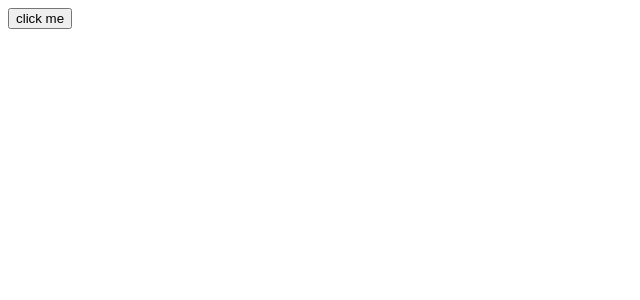
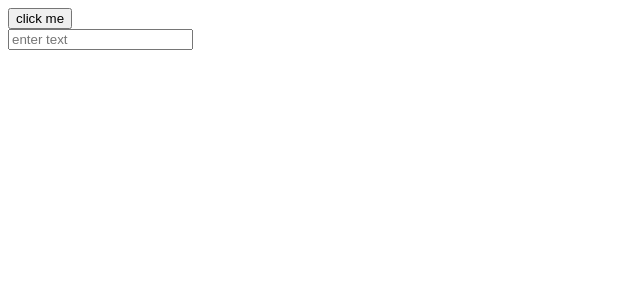
Before and after one commit to KirillBychkov/repo_1, a React (Create React App) app: page / in a window 1280 px wide. Shown: the top 300 px of the page, without its empty margins (0-640 px from the left). Built offline with nearby package versions, Linux system fonts and the light colour scheme.

Commit message:
add new input

```diff
--- a/package.json
+++ b/package.json
@@ -6,10 +6,12 @@
     "@testing-library/jest-dom": "^4.2.4",
     "@testing-library/react": "^9.5.0",
     "@testing-library/user-event": "^7.2.1",
+    "node": "^14.5.0",
     "node-sass": "^4.14.1",
     "react": "^16.13.1",
     "react-dom": "^16.13.1",
-    "react-scripts": "3.4.1"
+    "react-scripts": "3.4.1",
+    "sass": "^1.26.10"
   },
   "scripts": {
     "start": "react-scripts start",
--- a/src/App.js
+++ b/src/App.js
@@ -1,12 +1,16 @@
 import React from 'react';
 import Button from './components/button';
 import './style.sass';
+import Input from './components/input'
 
 
 function App() {
   return (
     <div className="App">
+      <div className='wrapper'>
       <Button text='click me'/>
+      <Input placeholder='enter text'/>
+      </div>
     </div>
   );
 }
--- /dev/null
+++ b/src/components/input/index.js
@@ -0,0 +1,11 @@
+import React from 'react';
+import './style.sass'
+
+ function Input({ placeholder }) {
+    return (
+        <div>
+            <input className='input' type='text' placeholder={placeholder}/>
+        </div>
+    )
+}
+export default Input;
--- /dev/null
+++ b/src/components/input/style.sass
@@ -0,0 +1,2 @@
+.input
+    margin: 0
--- a/src/style.sass
+++ b/src/style.sass
@@ -1,2 +1,6 @@
 body
     color: red
+.App
+    display: flex
+    justify-content: space-between
+    align-items: center
```
Also changed, not shown: 1 other file (tests, documents, lock files or other folders).
